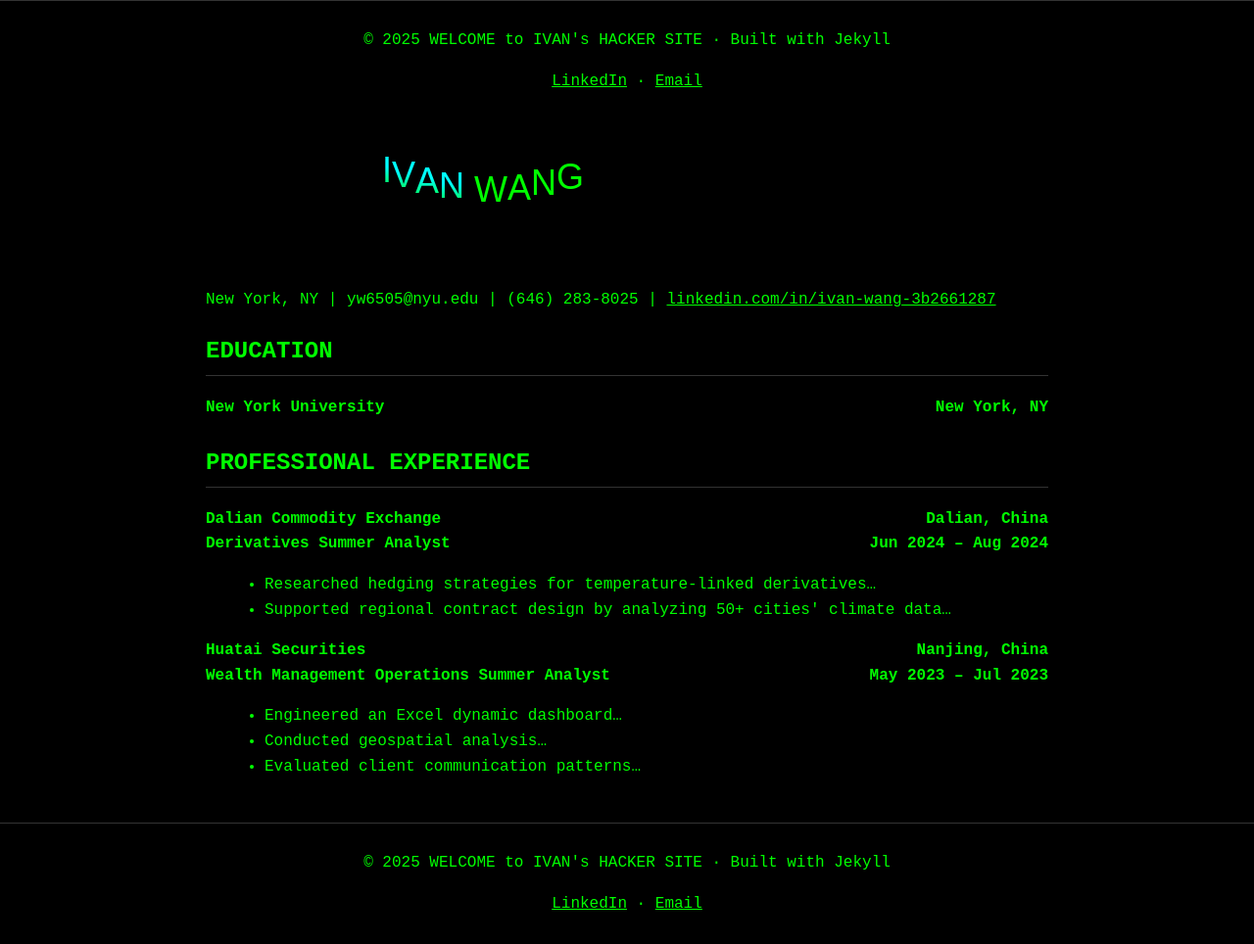
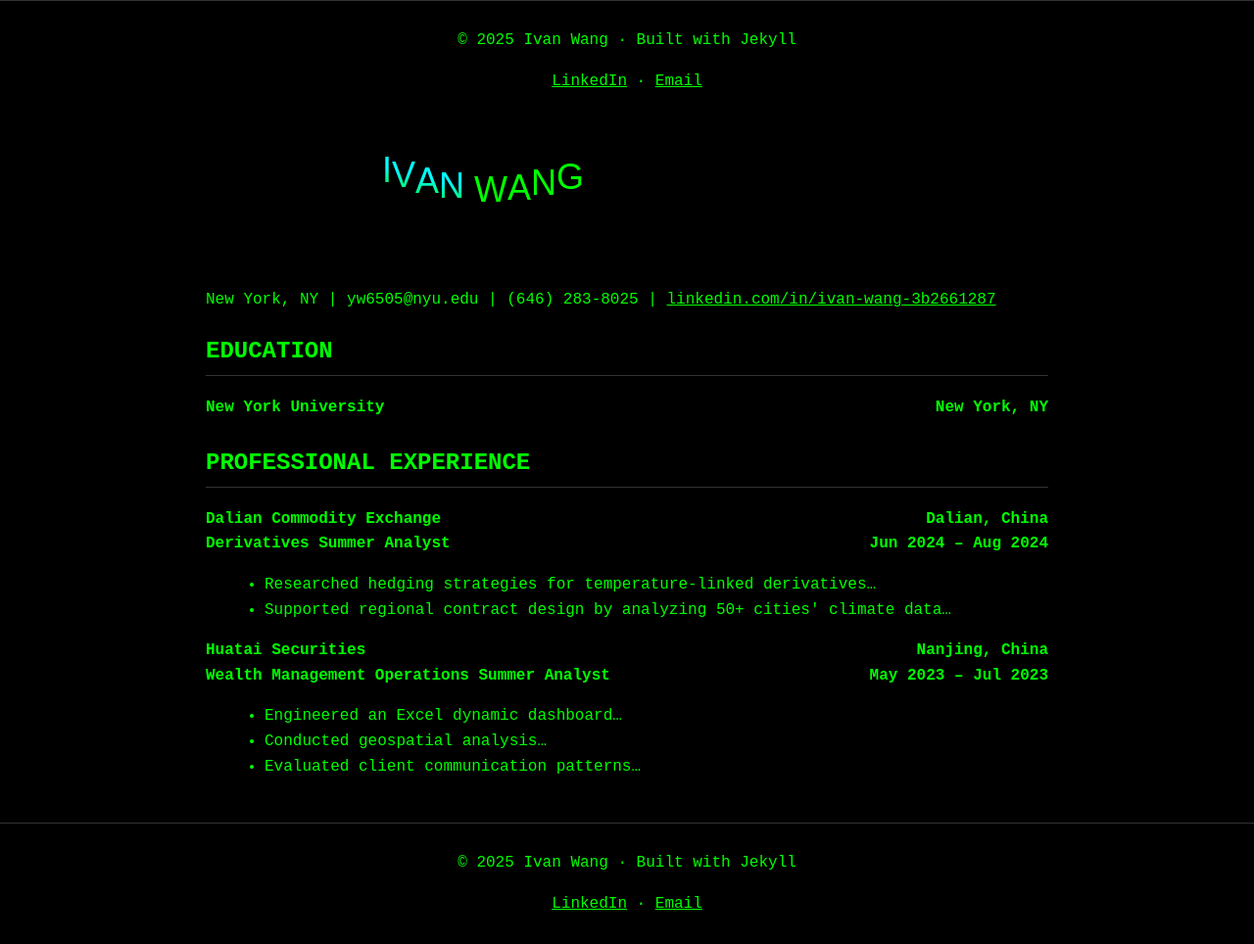
Before and after one commit to Ivan-Wang-tech/Ivan-Wang-tech.github.io, a Jekyll site: the page built from index.html, in a window 1280 px wide. Shown: the whole page at 98% size. Built offline with Jekyll 4.4.1, drawn with Linux system fonts in a browser that asks for light colours; nearby versions of some CDN libraries.

Commit message:
Update _config.yml

```diff
--- a/_config.yml
+++ b/_config.yml
@@ -1,5 +1,4 @@
-title: "WELCOME to IVAN's HACKER SITE"
-description: "A site for LIFE and TECH"
-remote_theme: pages-themes/hacker@v0.2.0
-plugins:
-  - jekyll-remote-theme
+title: Ivan Wang
+description: Quantitative Finance | NYU
+google_analytics: G-36MRWHP0YF
+url: https://ivan-wang-tech.github.io
```
